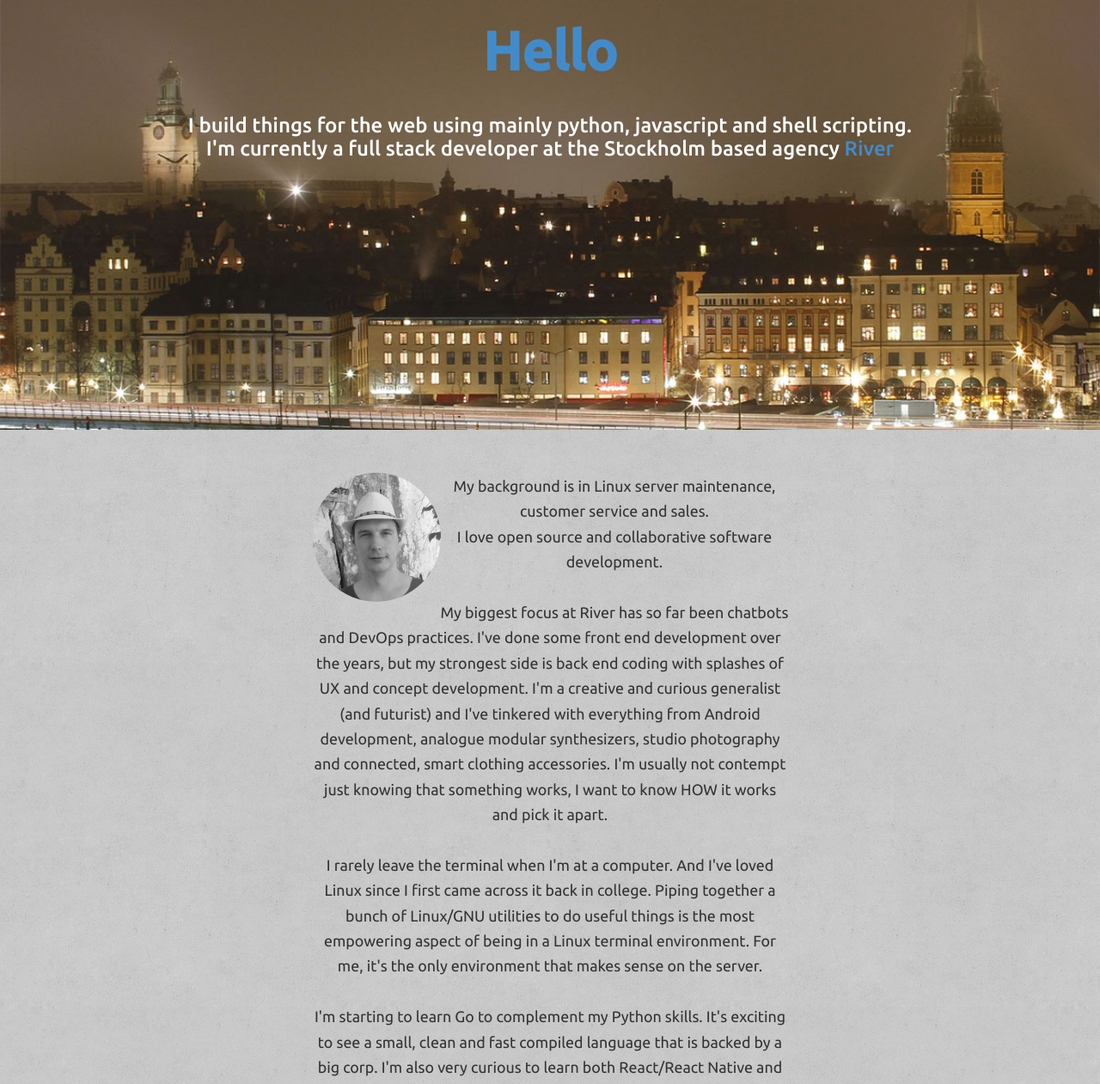
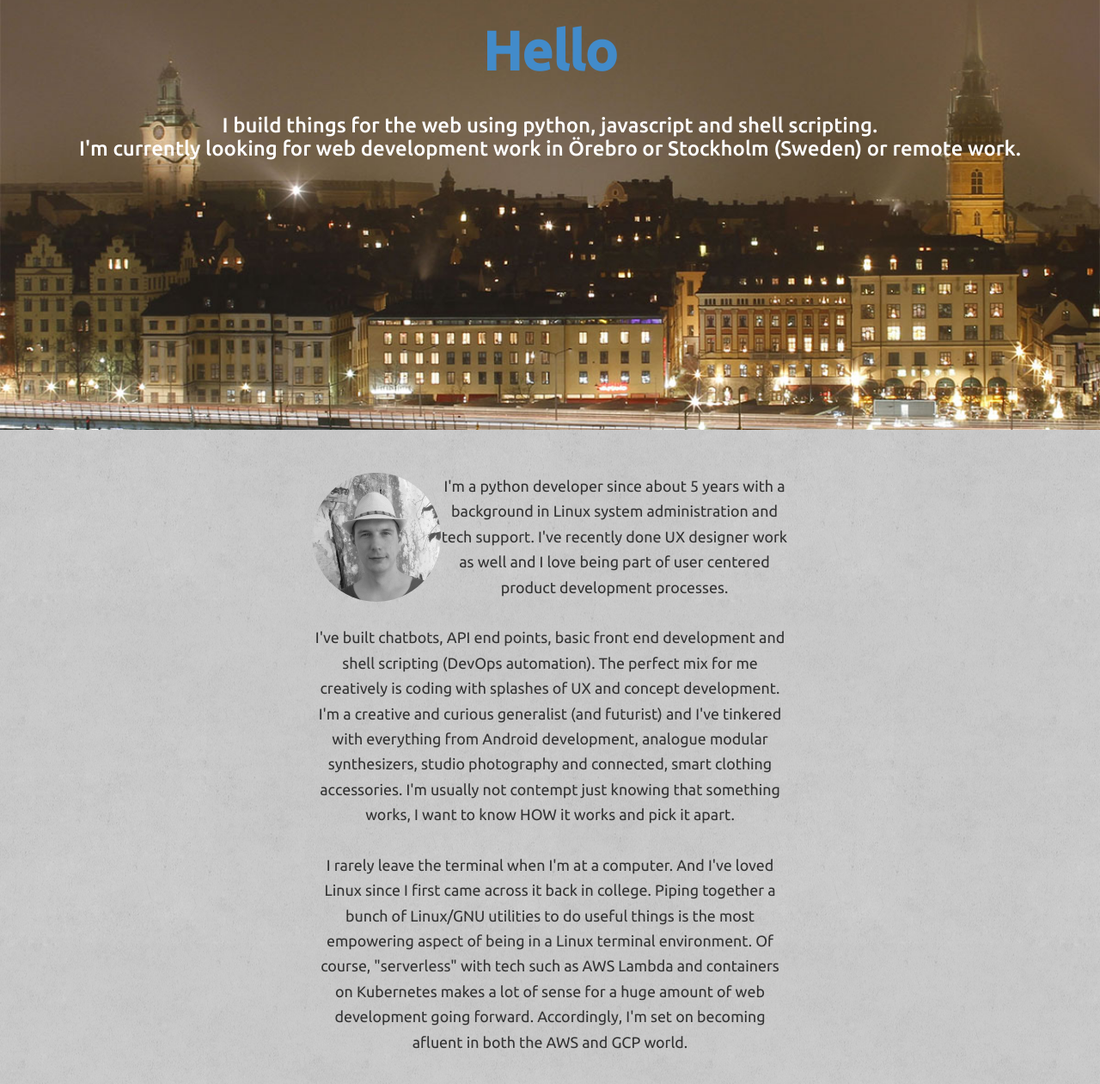
Before and after one commit to davidberglund/davidberglund.github.io, a plain HTML site: page index.html in a window 1280 px wide. Shown: the part 300-1561 px from the top of the page at 86% size. Drawn offline with nearby package versions, Linux system fonts and the light colour scheme.

Commit message:
Update text on index.html

```diff
--- a/index.html
+++ b/index.html
@@ -24,8 +24,8 @@
     <div class="header">
         <div class="vert-text">
             <a href="#about" class="container"><h1>Hello</h1></a>
-            <h3>I build things for the web using mainly python, javascript and shell scripting.
-<br>I'm currently a full stack developer at the Stockholm based agency <a href="http://river.se/">River</a></h3>
+            <h3>I build things for the web using python, javascript and shell scripting.
+<br>I'm currently looking for web development work in Örebro or Stockholm (Sweden) or remote work.</h3>
         </div>
     </div>
 
@@ -35,15 +35,13 @@
             <div class="row">
                 <div class="col-md-6 col-md-offset-3 text-center">
                     <img src="img/thedavidsquare.jpg" class="img-circle" alt="David portrait" width="150" height="150">
-                    <p class="lead"><small>My background is in Linux server maintenance, customer service and sales. <br>I love open source and collaborative software development.<br><br>
-My biggest focus at River has so far been chatbots and DevOps practices. I've done some front end development over the years, but my strongest side is back end coding with splashes of UX and concept development. I'm a creative and curious generalist (and futurist) and I've tinkered with everything from Android development, analogue modular synthesizers, studio photography and connected, smart clothing accessories. I'm usually not contempt just knowing that something works, I want to know HOW it works and pick it apart.
+                    <p class="lead"><small>I'm a python developer since about 5 years with a background in Linux system administration and tech support. I've recently done UX designer work as well and I love being part of user centered product development processes.<br><br>
+
+I've built chatbots, API end points, basic front end development and shell scripting (DevOps automation). The perfect mix for me creatively is coding with splashes of UX and concept development. I'm a creative and curious generalist (and futurist) and I've tinkered with everything from Android development, analogue modular synthesizers, studio photography and connected, smart clothing accessories. I'm usually not contempt just knowing that something works, I want to know HOW it works and pick it apart.
 <br><br>
-I rarely leave the terminal when I'm at a computer. And I've loved Linux since I first came across it back in college. Piping together a bunch of Linux/GNU utilities to do useful things is the most empowering aspect of being in a Linux terminal environment. For me, it's the only environment that makes sense on the server.
-<br><br>
-I'm starting to learn Go to complement my Python skills. It's exciting to see a small, clean and fast compiled language that is backed by a big corp. I'm also very curious to learn both React/React Native and Elm for front end development as I've grown tired of CSS.
-<br><br>Ideation and pitching is a major focus of the Hyper Island curriculum (I'm an alumni). I attended Stockholm IoT Startup Weekend 2015 and I'm attending more similar events to practice the process of quickly going from idea to pitch worthy product concepts.
-<br><br>Conversational UI, Virtual/Augmented/Mixed Reality and AI/Machine Learning is clearly a big part of the future of digital and I'm doing my best keeping up with what's next.
-<br><br>I value spending time with my family - my partner Hanna, our son Ludwig and our dachshund Mira. I enjoy taking photos like the above night shot of Old Town, Stockholm.</small></p><br><hr>
+I rarely leave the terminal when I'm at a computer. And I've loved Linux since I first came across it back in college. Piping together a bunch of Linux/GNU utilities to do useful things is the most empowering aspect of being in a Linux terminal environment. Of course, "serverless" with tech such as AWS Lambda and containers on Kubernetes makes a lot of sense for a huge amount of web development going forward. Accordingly, I'm set on becoming afluent in both the AWS and GCP world.
+<br><br>Ideation and pitching is a major focus of the Hyper Island curriculum (I'm an alumni). I'm quite comfortable speaking for a crowd and pitching concepts nowadays (it used to be terrifying!)
+<br><br>I value spending time with my family - my partner Hanna, our sons Ludwig and Oliver (2.5 years and 1 year old respectively). Actually, our dachshund Mira was our first "kid"and she's with us pretty much anywhere we go. Oh, and I enjoy taking photos like the above night shot of Old Town, Stockholm.</small></p><br><hr>
                     <ul class="list-inline">
                     <li><a href="mailto:hej@davidlars.com"><button type="button" class="btn btn-default btn-bg">E-mail</button></a></li>
                     <li><a href="https://se.linkedin.com/pub/david-berglund/26/7b6/27b"><button type="button" class="btn btn-default btn-bg">Linkedin</button></a></li>
```
